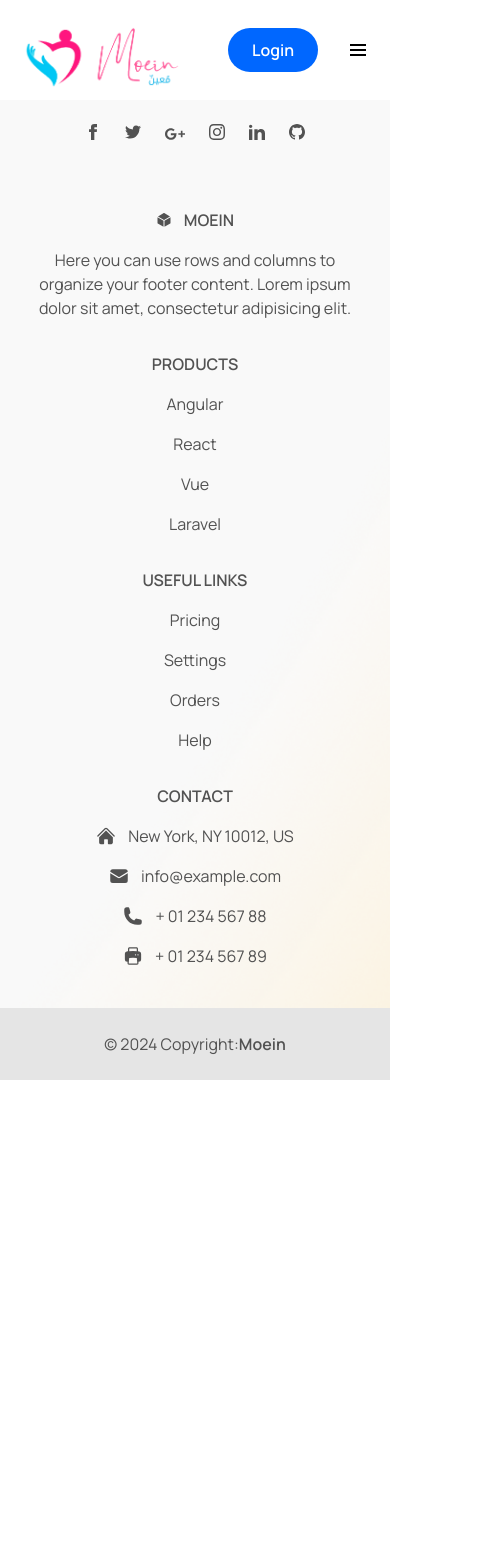
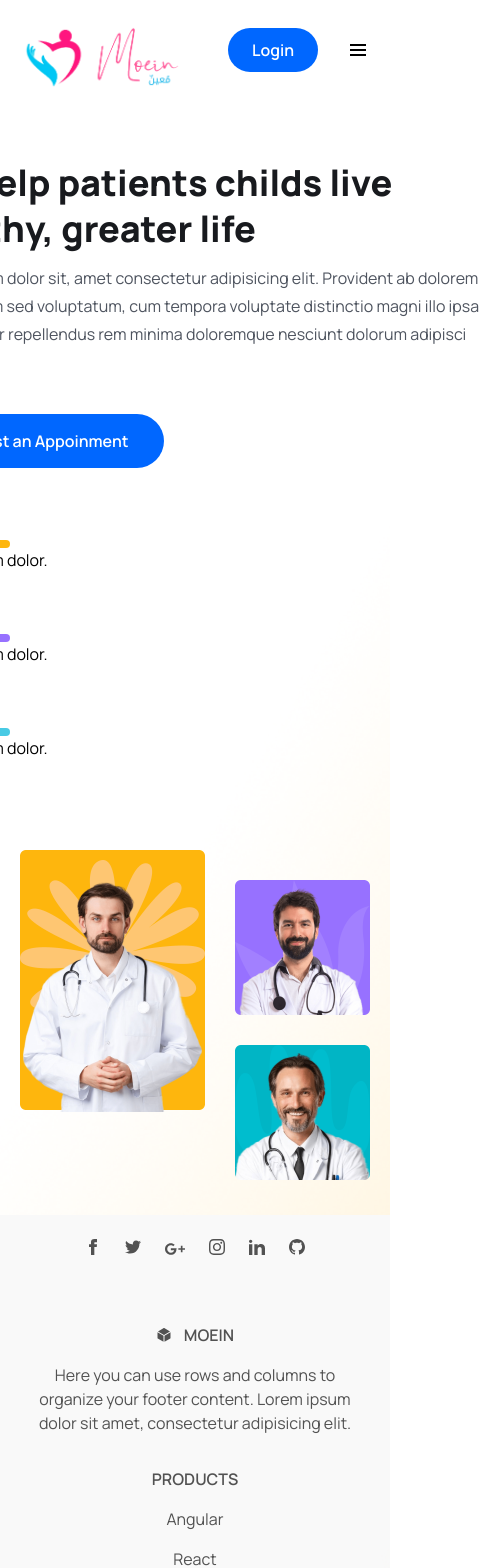
Before and after one commit to BMBachir/MERN-Stack-Doctor-Appointment-Booking, a React (Vite) app: page / in a window 390 px wide. Shown: the top 1568 px of the page, 480 px wide, since content can reach past the window. Before the commit the page ends 1080 px from the top, so only its background shows below. Built offline with nearby package versions, Linux system fonts and the light colour scheme.

Commit message:
Building a responsive hero section front end

```diff
--- a/src/index.css
+++ b/src/index.css
@@ -13,19 +13,22 @@
     @apply max-w-full w-[1440px] px-5 mx-auto;
   }
   .btn {
-    @apply bg-primaryColor py-[15px] px-[35] rounded-[50px] text-white font-[600] mt-[38px];
+    @apply bg-primaryColor py-[15px] px-[35px] rounded-[50px] text-white font-[600] mt-[38px];
   }
 
   .heading {
     @apply text-[44px] leading-[54px] font-[700] text-headingColor;
   }
   .text__para {
-    @apply text-[18px] leading-[3àpx] font-[400] text-textColor mt-[18px];
+    @apply text-[18px] leading-[30px] font-[400] text-textColor mt-[18px];
   }
   .header {
     @apply bg-[url('./assets/images/mask.png')] bg-no-repeat bg-center bg-cover w-full h-[100px] leading-[100px];
   }
   .footer {
+    @apply bg-[url('./assets/images/hero-bg.png')] bg-no-repeat bg-center bg-cover w-full h-full;
+  }
+  .hero__section {
     @apply bg-[url('./assets/images/hero-bg.png')] bg-no-repeat bg-center bg-cover w-full h-full;
   }
 }
--- a/src/pages/Home.jsx
+++ b/src/pages/Home.jsx
@@ -1,9 +1,72 @@
 import React from "react";
+import heroImg01 from "../assets/images/hero-img01.png";
+import heroImg02 from "../assets/images/hero-img02.png";
+import heroImg03 from "../assets/images/hero-img03.png";
+const Home = () => {
+  return (
+    <>
+      {/*======= Hero section ========= */}
+      <section className="hero__section pt-[60px] 2xl:h-[800px] ">
+        <div className="container  ">
+          <div className="flex flex-col lg:flex-row gap-[90px] items-center justify-between  ">
+            {/*======= Hero content ========= */}
+            <div>
+              <div className="lg: w-[570px] ">
+                <h1 className="text-[36px] leading-[46px] text-headingColor font-[800] md:text-[60px] md:leading-[70px] ">
+                  We help patients childs live healthy, greater life
+                </h1>
+                <p className="text__para ">
+                  Lorem ipsum dolor sit, amet consectetur adipisicing elit.
+                  Provident ab dolorem praesentium sed voluptatum, cum tempora
+                  voluptate distinctio magni illo ipsa consequatur repellendus
+                  rem minima doloremque nesciunt dolorum adipisci excepturi!
+                </p>
+                <button className="btn hover:bg-blue-700">
+                  Request an Appoinment
+                </button>
+              </div>
+              {/*======= Hero counter ========= */}
+              <div className="mt-[30px] lg:mt-[70px] flex flex-col lg:flex-row lg:items-center gap-5 lg:gap-[30px]">
+                <div>
+                  <h2 className="text-[36px] leading-[56px] lg:text-[44px] lg:leading-[54px] font-[700] text-headingColor ">
+                    30+
+                  </h2>
+                  <span className="w-[100px] h-2 bg-yellowColor rounded-full block mt-[-14px] "></span>
+                  <p>Lorem ipsum dolor.</p>
+                </div>
 
-const Home = () => {
-  return;
+                <div>
+                  <h2 className="text-[36px] leading-[56px] lg:text-[44px] lg:leading-[54px] font-[700] text-headingColor ">
+                    25+
+                  </h2>
+                  <span className="w-[100px] h-2 bg-purpleColor rounded-full block mt-[-14px] "></span>
+                  <p>Lorem ipsum dolor.</p>
+                </div>
 
-  <>{/*======= Hero section ========= */}</>;
+                <div>
+                  <h2 className="text-[36px] leading-[56px] lg:text-[44px] lg:leading-[54px] font-[700] text-headingColor ">
+                    52+
+                  </h2>
+                  <span className="w-[100px] h-2 bg-irisBlueColor rounded-full block mt-[-14px] "></span>
+                  <p>Lorem ipsum dolor.</p>
+                </div>
+              </div>
+            </div>
+            {/*======= Hero Images ========= */}
+            <div className="flex gap-[30px] justify-end  ">
+              <div>
+                <img src={heroImg01} className="w-full" />
+              </div>
+              <div className="mt-[30px] ">
+                <img src={heroImg02} className="w-full mb-[30px] " />
+                <img src={heroImg03} className="w-full" />
+              </div>
+            </div>
+          </div>
+        </div>
+      </section>
+    </>
+  );
 };
 
 export default Home;
--- a/tailwind.config.js
+++ b/tailwind.config.js
@@ -7,7 +7,7 @@
         primaryColor: "#0067FF",
         yellowColor: "#FEB60D",
         purpleColor: "#9771FF",
-        irisBlueColor: "#181A1E",
+        irisBlueColor: "#48cae4",
         headingColor: "#181A1E",
         textColor: "#4E545F",
       },
```
